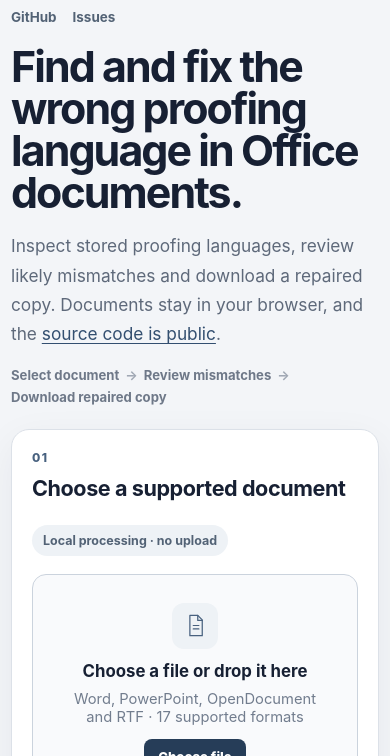
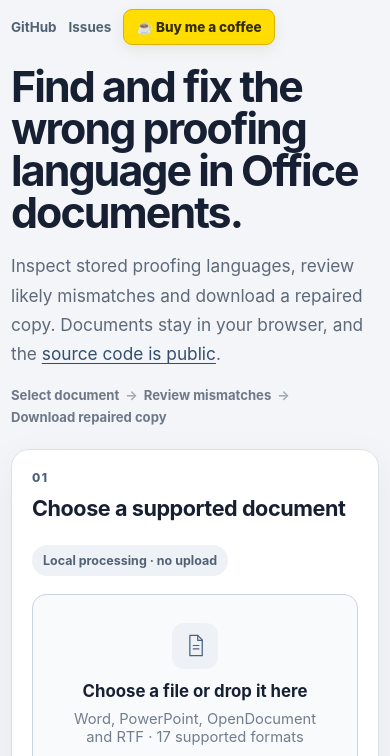
Before and after one commit to Nfreakz/office-language-doctor, a website built with Vite: page index.html in a window 390 px wide. Shown: the part 75-831 px from the top of the page. Built offline with nearby package versions, Linux system fonts and the light colour scheme.

Commit message:
Expand hero and add NeoRS support action (#3)
Use the full hero content width and add a responsive, voluntary Buy Me a Coffee action for NeoRS. Update public UI regression coverage and project documentation. No version bump.

```diff
--- a/index.html
+++ b/index.html
@@ -74,6 +74,13 @@
           <nav class="hero-nav" aria-label="Project links">
             <a href="https://github.com/Nfreakz/office-language-doctor" target="_blank" rel="noopener noreferrer">GitHub</a>
             <a href="https://github.com/Nfreakz/office-language-doctor/issues" target="_blank" rel="noopener noreferrer">Issues</a>
+            <a
+              class="support-link"
+              href="https://buymeacoffee.com/neors"
+              target="_blank"
+              rel="noopener noreferrer"
+              aria-label="Support NeoRS on Buy Me a Coffee"
+            >☕ Buy me a coffee</a>
           </nav>
         </div>
 
--- a/src/style.css
+++ b/src/style.css
@@ -383,8 +383,11 @@
 
 .hero-nav {
   display: flex;
-  gap: 16px;
-  padding-top: 8px;
+  align-items: center;
+  justify-content: flex-end;
+  flex-wrap: wrap;
+  gap: 12px;
+  padding-top: 2px;
   font-size: .84rem;
   font-weight: 750;
 }
@@ -398,14 +401,38 @@
   color: #263d58;
 }
 
+.hero-nav .support-link {
+  display: inline-flex;
+  align-items: center;
+  justify-content: center;
+  min-height: 38px;
+  padding: 0 14px;
+  border: 1px solid #d9b300;
+  border-radius: 9px;
+  background: #ffdd00;
+  color: #342b00;
+  font-weight: 850;
+  box-shadow: 0 5px 14px rgba(126, 101, 0, .10);
+  transition: background .15s ease, border-color .15s ease, transform .15s ease;
+}
+
+.hero-nav .support-link:hover {
+  border-color: #c9a500;
+  background: #f3ce00;
+  color: #241e00;
+  transform: translateY(-1px);
+}
+
 .hero h1 {
-  max-width: 720px;
+  width: 100%;
+  max-width: none;
   font-size: clamp(2.4rem, 5.2vw, 3.9rem);
   line-height: .98;
 }
 
 .hero .lead {
-  max-width: 760px;
+  width: 100%;
+  max-width: 1040px;
   margin-top: 18px;
 }
 
@@ -602,7 +629,13 @@
   }
 
   .hero-nav {
+    justify-content: flex-start;
     padding-top: 0;
+  }
+
+  .hero-nav .support-link {
+    min-height: 36px;
+    padding: 0 12px;
   }
 
   .hero h1 {
```
Also changed, not shown: docs/HANDOFF.md (+4 -1 lines), CHANGELOG.md, scripts/check-public-ui.mts.
